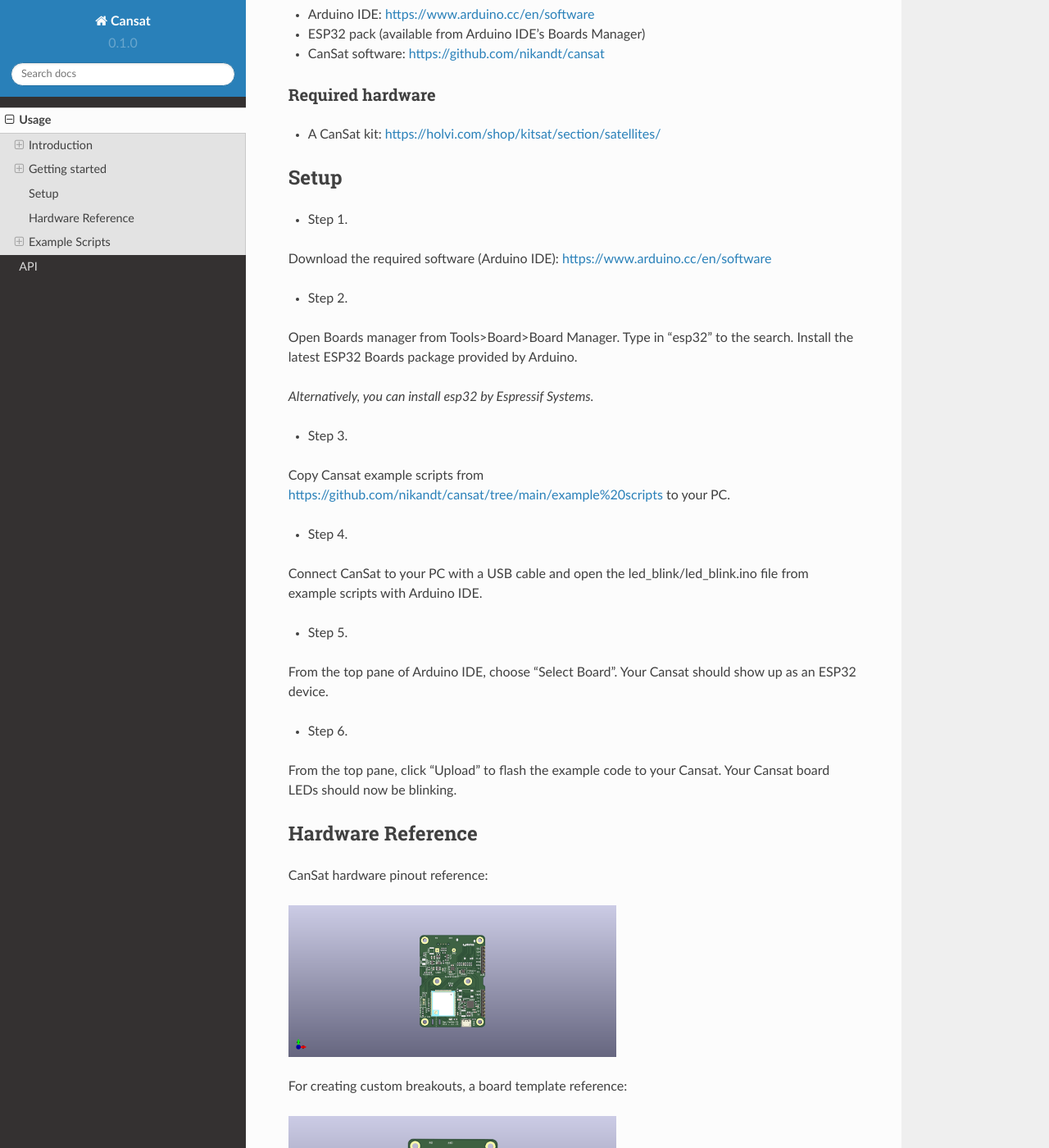
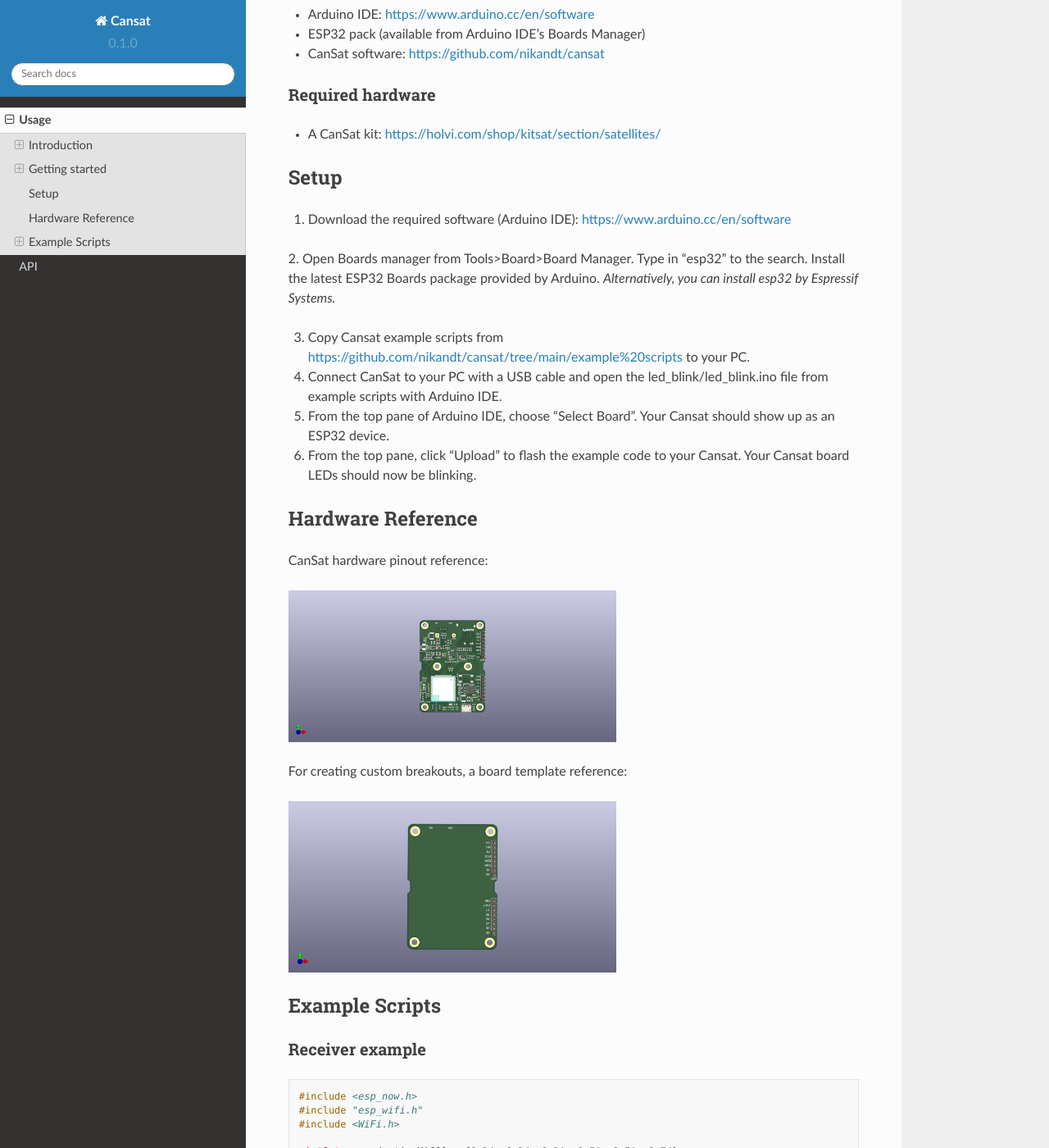
Before and after one commit to nikandt/cansat, a Sphinx documentation site: the page built from docs/source/usage.rst, in a window 1280 px wide and 1400 px high, scrolled down 558 px. Shown: the whole window at 82% size. Built offline with Sphinx 7.4.7 and the Read the Docs theme 2.0.0, drawn with Linux system fonts in a browser that asks for light colours.

Commit message:
Fix ordered list syntax in usage.rst

```diff
--- a/docs/source/usage.rst
+++ b/docs/source/usage.rst
@@ -41,25 +41,18 @@ Required hardware
 Setup
 -----
 
-* Step 1.
-Download the required software (Arduino IDE): https://www.arduino.cc/en/software
+1. Download the required software (Arduino IDE): https://www.arduino.cc/en/software
 
-* Step 2.
-Open Boards manager from Tools>Board>Board Manager. Type in "esp32" to the search. Install the latest ESP32 Boards package provided by Arduino.
-
+2. Open Boards manager from Tools>Board>Board Manager. Type in "esp32" to the search. Install the latest ESP32 Boards package provided by Arduino.
 *Alternatively, you can install esp32 by Espressif Systems.*
 
-* Step 3.
-Copy Cansat example scripts from https://github.com/nikandt/cansat/tree/main/example%20scripts to your PC.
+3. Copy Cansat example scripts from https://github.com/nikandt/cansat/tree/main/example%20scripts to your PC.
 
-* Step 4.
-Connect CanSat to your PC with a USB cable and open the led_blink/led_blink.ino file from example scripts with Arduino IDE.
+4. Connect CanSat to your PC with a USB cable and open the led_blink/led_blink.ino file from example scripts with Arduino IDE.
 
-* Step 5.
-From the top pane of Arduino IDE, choose "Select Board". Your Cansat should show up as an ESP32 device.
+5. From the top pane of Arduino IDE, choose "Select Board". Your Cansat should show up as an ESP32 device.
 
-* Step 6.
-From the top pane, click "Upload" to flash the example code to your Cansat. Your Cansat board LEDs should now be blinking.
+6. From the top pane, click "Upload" to flash the example code to your Cansat. Your Cansat board LEDs should now be blinking.
 
 
 Hardware Reference
```
